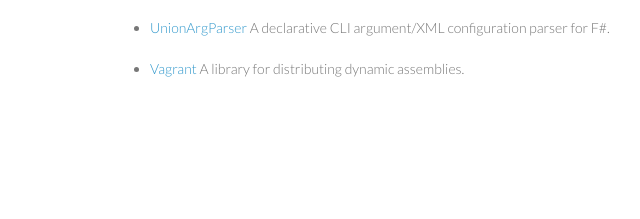
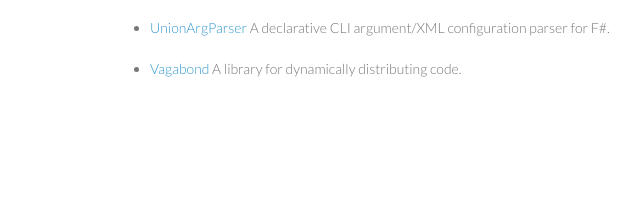
Before and after one commit to nessos/nessos.github.io, a plain HTML site: page index.html in a window 1280 px wide. Shown: the part 487-706 px from the top of the page, 460-1100 px from the left. Drawn offline with Linux system fonts and the light colour scheme.

Commit message:
Update index.html

```diff
--- a/index.html
+++ b/index.html
@@ -33,7 +33,7 @@
 <li><p><a href="http://nessos.github.io/FsPickler">FsPickler</a> FsPickler is a serialization library that facilitates the distribution of .NET objects. The implementation focuses on performance and completeness in supported types, including F# types. It supports multiple, pluggable serialization formats including Binary, Xml, JSON and BSON. </p></li>
 <li><p><a href="http://nessos.github.io/LinqOptimizer">LinqOptimizer</a> An automatic query optimizer for LINQ to Objects and PLINQ. LinqOptimizer compiles declarative LINQ queries into fast loop-based imperative code. The compiled code has fewer virtual calls and heap allocations, better data locality and speedups of up to 15x.</p></li>
 <li><p><a href="http://nessos.github.io/UnionArgParser">UnionArgParser</a> A declarative CLI argument/XML configuration parser for F#.</p></li>
-<li><p><a href="http://nessos.github.io/Vagrant">Vagrant</a> A library for distributing dynamic assemblies.</p></li>
+<li><p><a href="http://nessos.github.io/Vagabond">Vagabond</a> A library for dynamically distributing code.</p></li>
 </ul>
       </section>
       <footer>
```
